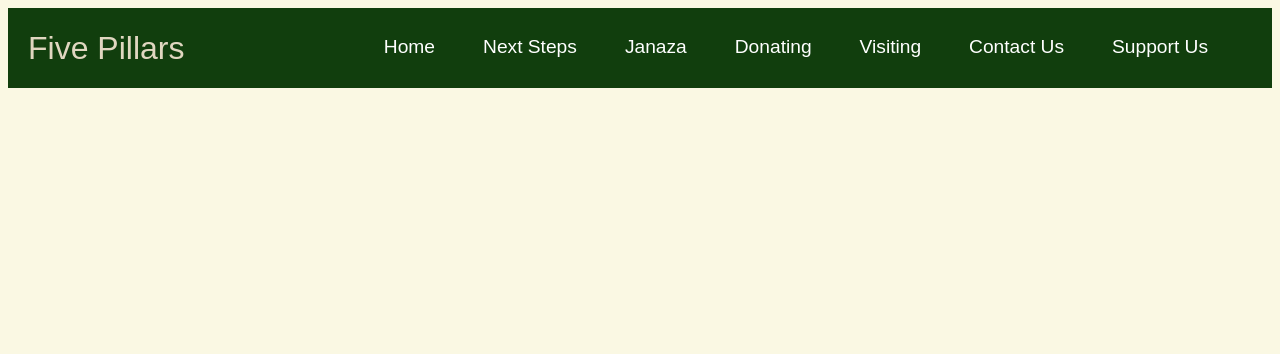
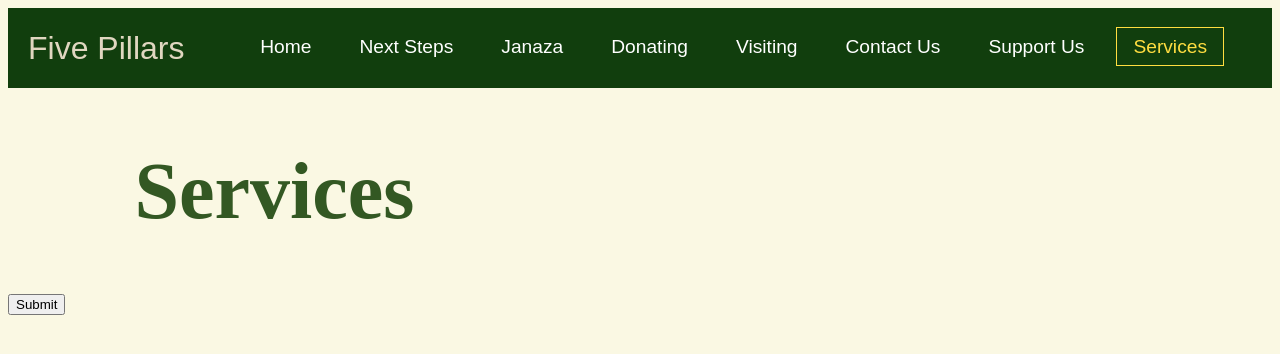
Before and after one commit to yousefh409/five-pillars-website, a React (Create React App) app: page /services in a window 1280 px wide. Shown: the top 354 px of the page. Built offline with nearby package versions, Linux system fonts and the light colour scheme.

Commit message:
added services tab

```diff
--- a/src/App.js
+++ b/src/App.js
@@ -7,6 +7,7 @@ import { Donations } from "./components/Pages/Donations";
 import { Janaza } from "./components/Pages/Janaza";
 import { NextSteps } from "./components/Pages/NextSteps";
 import { Visiting } from "./components/Pages/Visiting";
+import { Services } from "./components/Pages/Services";
 
 
 function App() {
@@ -23,6 +24,7 @@ function App() {
             <Route path="/janaza" element={<Janaza />} />
             <Route path="/next-steps" element={<NextSteps />} />
             <Route path="/visiting" element={<Visiting />} />
+            <Route path="/services" element={<Services />} />
 
           </Routes>
         </div>
--- a/src/components/NavBar.js
+++ b/src/components/NavBar.js
@@ -93,6 +93,17 @@ function NavBar() {
                 Support Us
               </NavLink>
             </li>
+            <li className="nav-item">
+              <NavLink
+                exact
+                to="/services"
+                activeClassName="active"
+                className="nav-links"
+                onClick={handleClick}
+              >
+                Services
+              </NavLink>
+            </li>
           </ul>
           <div className="nav-icon" onClick={handleClick}>
             <i className={click ? "fas fa-times" : "fas fa-bars"}></i>
--- /dev/null
+++ b/src/components/Pages/Services.js
@@ -0,0 +1,10 @@
+import React from "react";
+
+export const Services = () => {
+  return (
+    <div>
+      <h1>Services</h1>
+      <button type="submit" >Submit</button>
+    </div>
+  );
+};
```
